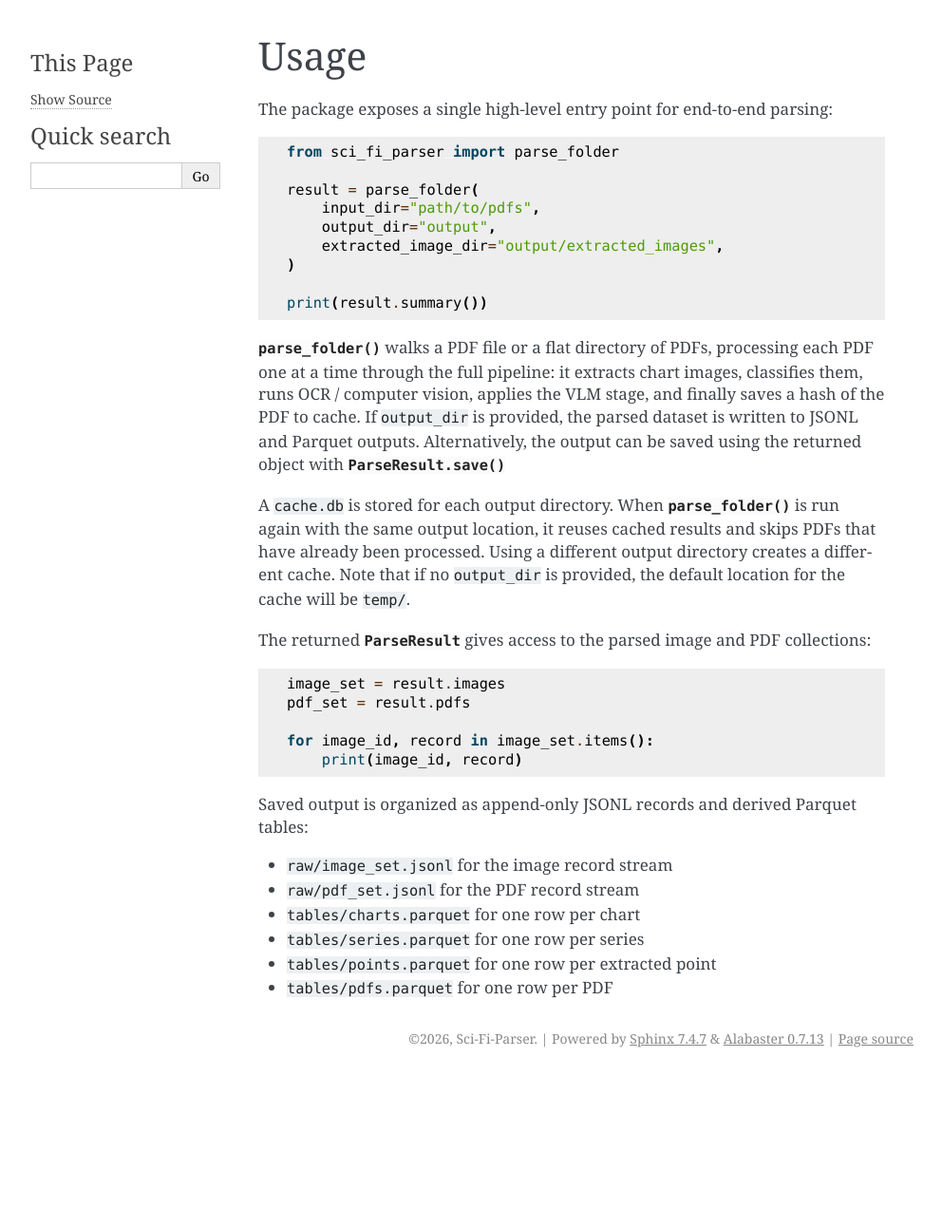
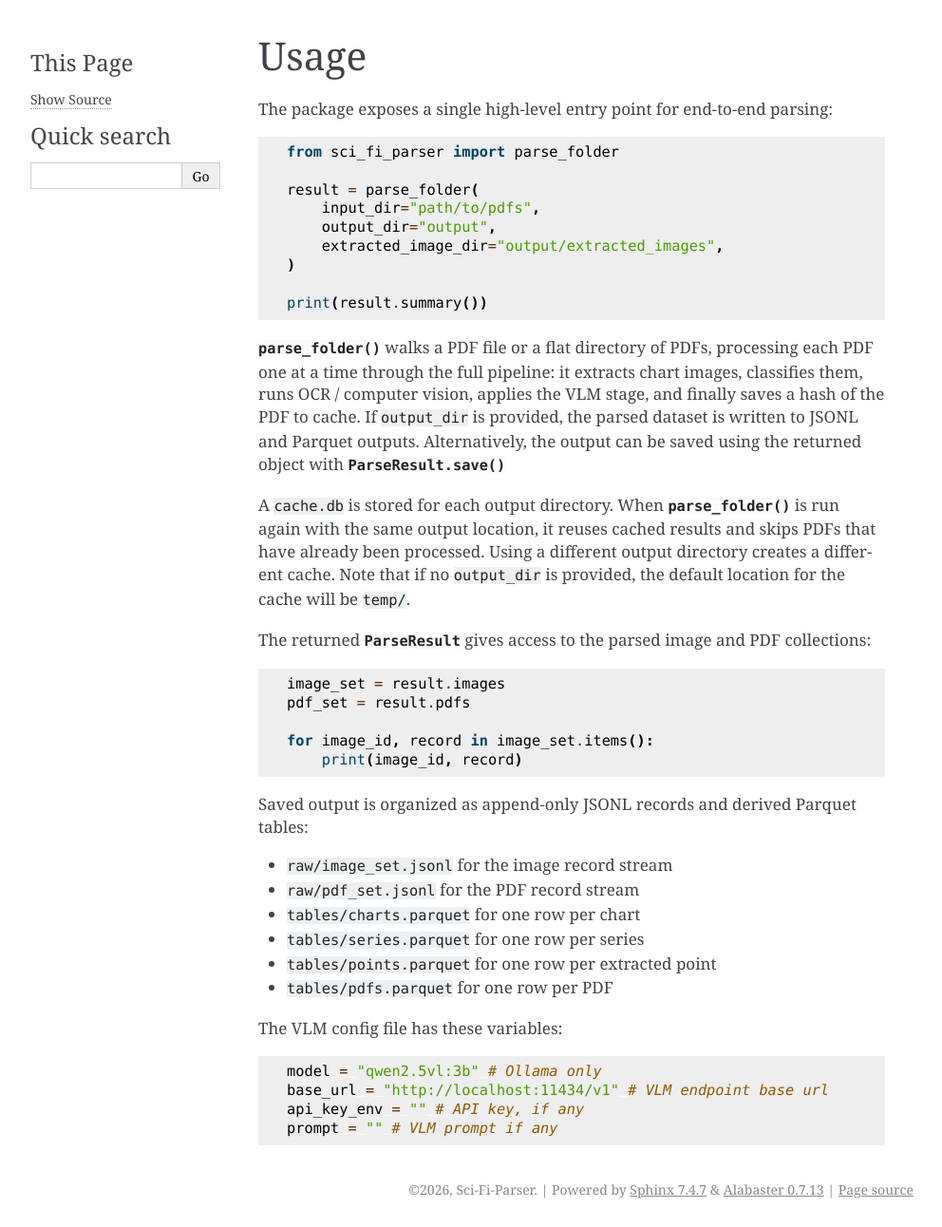
Before and after one commit to Sci-Fi-Parser/Sci-Fi-Parser, a Sphinx documentation site: the page built from docs/source/usage.rst, in a window 1280 px wide. Shown: the whole page at 95% size, without its empty margins (148-1140 px from the left). Built offline with Sphinx 7.4.7, drawn with Linux system fonts in a browser that asks for light colours; before the commit the page ends 1133 px from its top, so only the background shows below that.

Commit message:
more docs

```diff
--- a/docs/source/usage.rst
+++ b/docs/source/usage.rst
@@ -44,3 +44,12 @@ Saved output is organized as append-only JSONL records and derived Parquet table
 * ``tables/series.parquet`` for one row per series
 * ``tables/points.parquet`` for one row per extracted point
 * ``tables/pdfs.parquet`` for one row per PDF
+
+The VLM config file has these variables:
+
+.. code-block:: toml
+
+    model = "qwen2.5vl:3b" # Ollama only
+    base_url = "http://localhost:11434/v1" # VLM endpoint base url
+    api_key_env = "" # API key, if any
+    prompt = "" # VLM prompt if any
```
Also changed, not shown: docs/design_notes/classification.md (+3 -0 lines).
